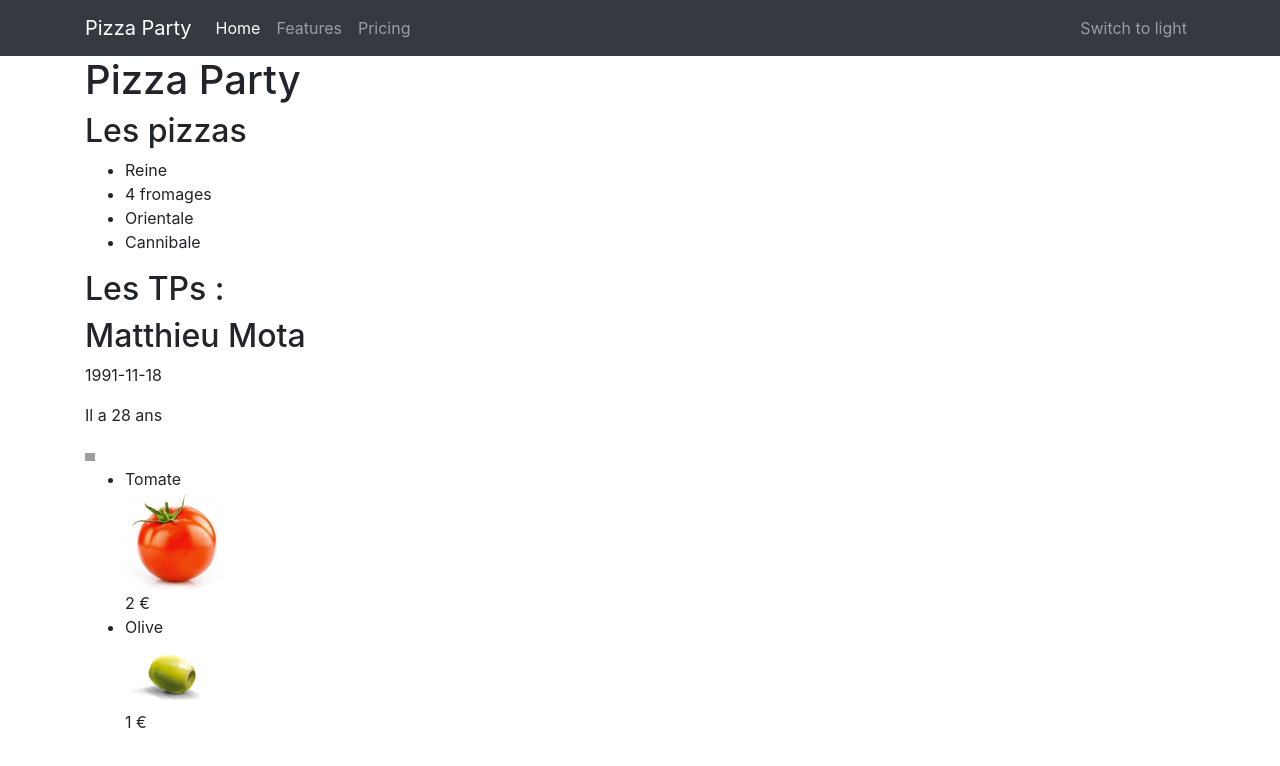
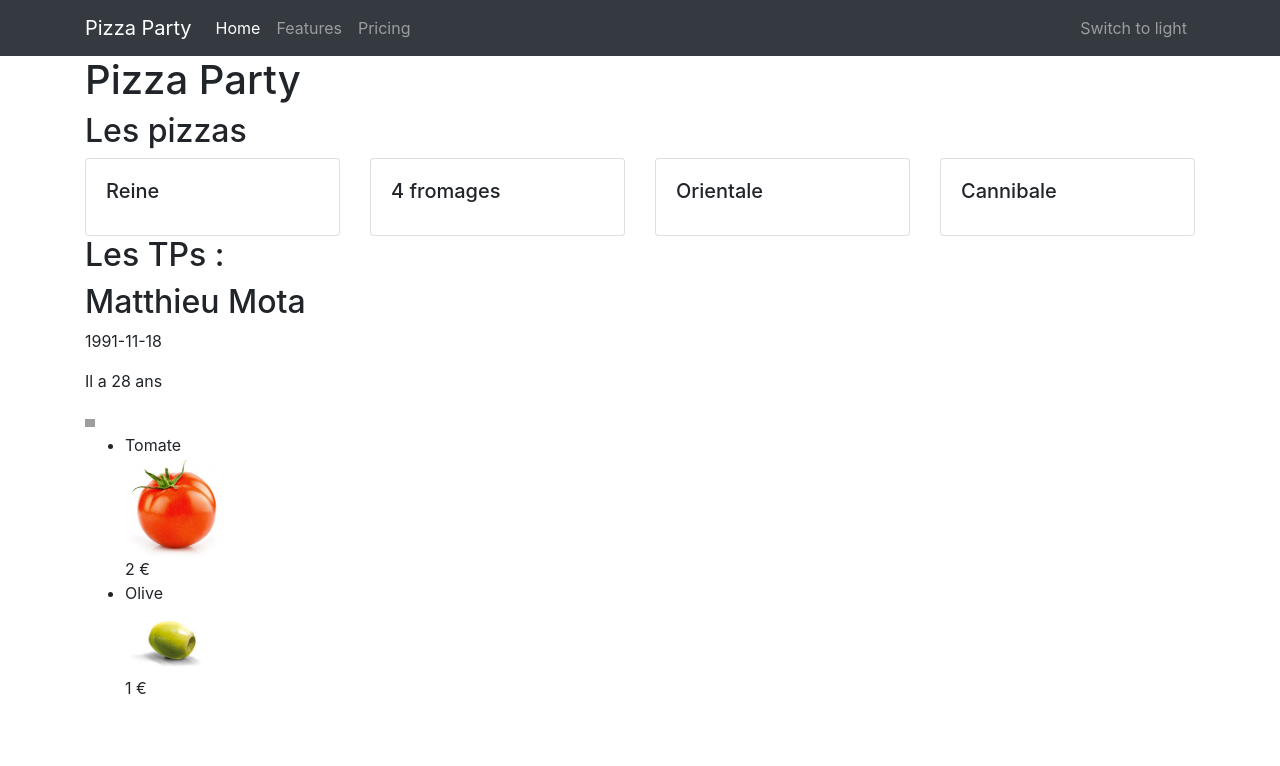
Before and after one commit to NicolasRousseaux26/angular-pizza-1, an Angular app: page / in a window 1280 px wide. Shown: the top 766 px of the page. Built offline with nearby package versions, Linux system fonts and the light colour scheme; grey boxes are pictures that could not be loaded.

Commit message:
Add selected ingredient

```diff
--- a/src/app/app.component.html
+++ b/src/app/app.component.html
@@ -12,16 +12,23 @@
 
   <h2>Les pizzas</h2>
 
-  <ul>
-    <li *ngFor="let pizza of pizzas"
+  <div class="row">
+    <div *ngFor="let pizza of pizzas"
         (click)="onSelect(pizza)"
-        [class.selected]="pizza === selectedPizza"
+        class="col-3"
     >
-      {{ pizza.name }}
-    </li>
-  </ul>
+      <div class="card" [class.selected]="pizza === selectedPizza">
+        <div class="card-body">
+          <h5 class="card-title">{{ pizza.name }}</h5>
+          <p *ngIf="selectedIngredient">
+            Vous avez choisi : {{ selectedIngredient.name }}
+          </p>
+        </div>
+      </div>
+    </div>
+  </div>
 
   <h2>Les TPs :</h2>
   <app-author [user]="user"></app-author>
-  <app-ingredient-list [ingredients]="ingredients"></app-ingredient-list>
+  <app-ingredient-list [ingredients]="ingredients" (select)="selectIngredient($event)"></app-ingredient-list>
 </div>
--- a/src/app/app.component.scss
+++ b/src/app/app.component.scss
@@ -1,6 +1,6 @@
 $color: lightgreen;
 
-li {
+.card {
     transition: 0.5s;
 
     &:hover, &.selected {
--- a/src/app/app.component.ts
+++ b/src/app/app.component.ts
@@ -30,6 +30,7 @@ export class AppComponent {
     { name: 'Tomate', image: 'tomate.jpg', weight: 50, price: 2 },
     { name: 'Olive', image: 'olive.jpeg', weight: 5, price: 1 }
   ];
+  selectedIngredient: Ingredient;
 
   constructor() {
     this.calculateAge();
@@ -49,4 +50,9 @@ export class AppComponent {
     console.log(pizza);
     this.selectedPizza = pizza;
   }
+
+  selectIngredient(event: Ingredient) {
+    console.log(event);
+    this.selectedIngredient = event;
+  }
 }
--- a/src/app/ingredient-list/ingredient-list.component.html
+++ b/src/app/ingredient-list/ingredient-list.component.html
@@ -1,5 +1,5 @@
 <ul>
-  <li *ngFor="let ingredient of ingredients">
+  <li *ngFor="let ingredient of ingredients" (click)="chooseIngredient(ingredient)">
     <span>{{ ingredient.name }}</span> <br />
     <img [src]="'/assets/ingredients/' + ingredient.image"
          width="100"
--- a/src/app/ingredient-list/ingredient-list.component.ts
+++ b/src/app/ingredient-list/ingredient-list.component.ts
@@ -1,4 +1,4 @@
-import { Component, Input } from '@angular/core';
+import { Component, Input, EventEmitter, Output } from '@angular/core';
 import { Ingredient } from '../models/ingredient.model';
 
 @Component({
@@ -8,4 +8,9 @@ import { Ingredient } from '../models/ingredient.model';
 })
 export class IngredientListComponent {
   @Input() ingredients: Array<Ingredient> = [];
+  @Output() select: EventEmitter<Ingredient> = new EventEmitter();
+
+  chooseIngredient(ingredient: Ingredient): void {
+    this.select.emit(ingredient);
+  }
 }
```
